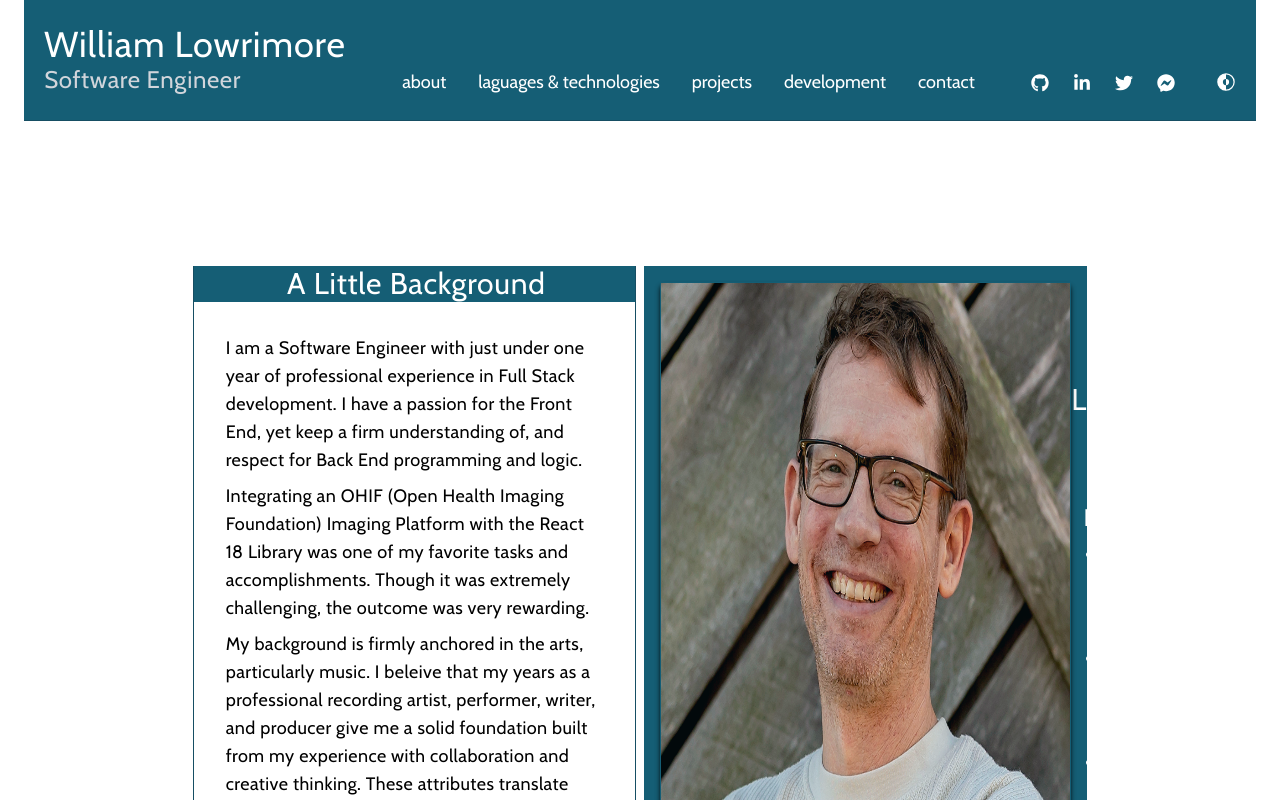
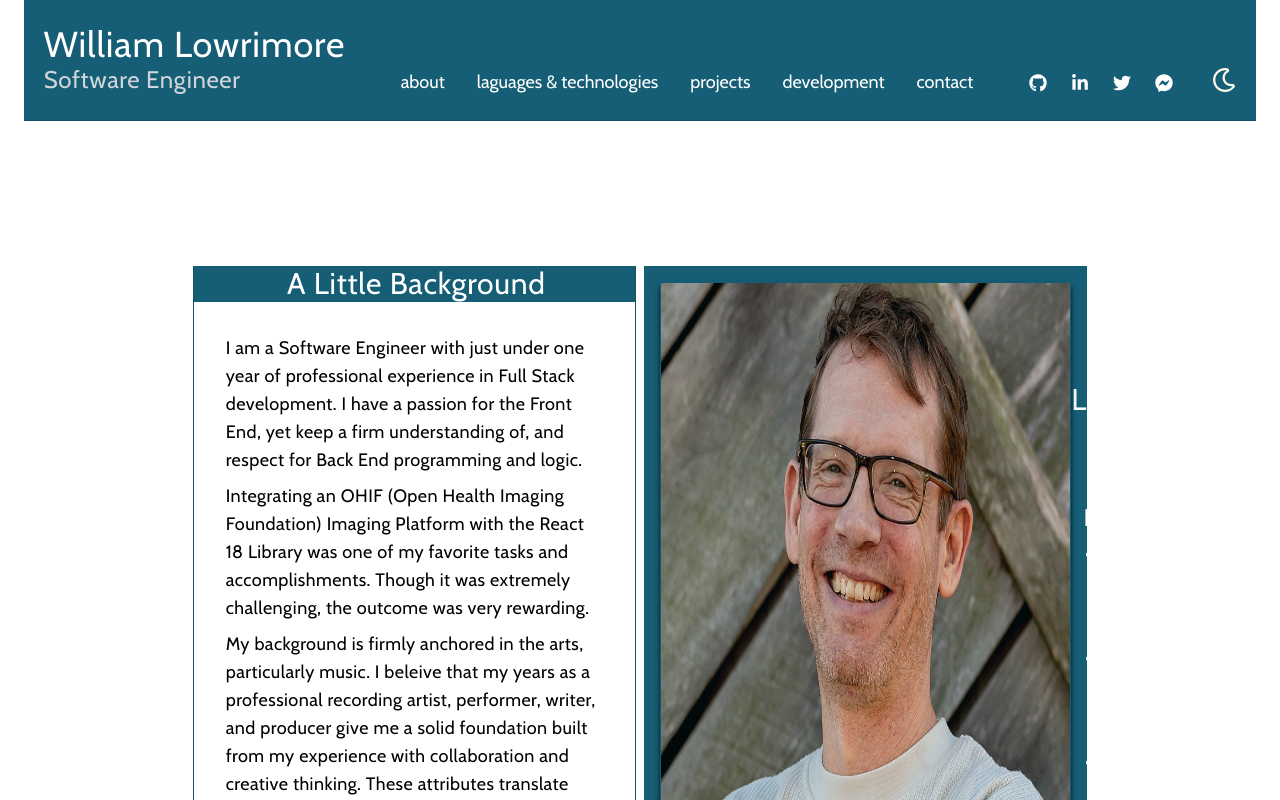
Before and after one commit to wlowrimore/reaxt_port23, a Next.js app: page / in a window 1280 px wide. Shown: the top 800 px of the page. Built offline with nearby package versions, Linux system fonts and the light colour scheme.

Commit message:
adds darkmode

```diff
--- /dev/null
+++ b/app/Providers.jsx
@@ -0,0 +1,12 @@
+"use client";
+import { ThemeProvider } from "next-themes";
+
+const Providers = ({ children }) => {
+  return (
+    <ThemeProvider enableSystem={true} attribute="class">
+      {children}
+    </ThemeProvider>
+  );
+};
+
+export default Providers;
--- /dev/null
+++ b/app/components/DarkModeBtn.jsx
@@ -0,0 +1,40 @@
+"use client";
+import { useState, useEffect } from "react";
+import { useTheme } from "next-themes";
+import { FaSun, FaRegMoon } from "react-icons/fa";
+
+const DarkModeBtn = () => {
+  const [mounted, setMounted] = useState(false);
+  const { systemTheme, theme, setTheme } = useTheme();
+
+  useEffect(() => {
+    setMounted(true);
+  }, []);
+
+  if (!mounted) {
+    return null;
+  }
+
+  const currentTheme = theme === "system" ? systemTheme : theme;
+
+  return (
+    <div>
+      {currentTheme === "dark" ? (
+        <FaSun
+          className="h-6 w-6 cursor-pointer text-orange-200 hover:text-orange-300"
+          onClick={() => {
+            setTheme("light");
+          }}
+        />
+      ) : (
+        <FaRegMoon
+          className="h-6 w-6 cursor-pointer text-yellow-50 hover:text-cyan-400"
+          onClick={() => {
+            setTheme("dark");
+          }}
+        />
+      )}
+    </div>
+  );
+};
+export default DarkModeBtn;
--- a/app/components/navigation/MainNav.jsx
+++ b/app/components/navigation/MainNav.jsx
@@ -6,15 +6,16 @@ import {
   FaFacebookMessenger,
 } from "react-icons/fa";
 import { IoInvertMode } from "react-icons/io5";
+import DarkModeBtn from "../DarkModeBtn";
 import { FiMenu } from "react-icons/fi";
 
 const MainNav = () => {
   return (
     <>
-      <header className="sticky top-0 bg-cyan-800 height-[10em] w-full lg:border-b border-cyan-900 lg:flex justify-around">
+      <header className="dark:bg-black sticky top-0 bg-cyan-800 height-[10em] w-full lg:border-b border-cyan-900 lg:flex justify-around">
         <div className="flex flex-col justify-end text-center lg:mb-6 lg:mt-6 lg:text-start">
           <Link href="/">
-            <h1 className="text-2xl lg:text-4xl text-white  hover:text-gray-300 tracking-wide">
+            <h1 className="text-2xl lg:text-4xl text-white dark:text-white  hover:text-gray-300 tracking-wide">
               William Lowrimore
             </h1>
           </Link>
@@ -146,11 +147,8 @@ const MainNav = () => {
             </li>
           </ul>
         </nav>
-
-        <div className="hidden lg:mb-7 lg:flex flex-col justify-end items-center text-cyan-900">
-          <p className="text-xl text-white hover:text-gray-300 hover:cursor-pointer">
-            <IoInvertMode />
-          </p>
+        <div className="hidden lg:mb-7 lg:flex flex-col justify-end items-center">
+          <DarkModeBtn />
         </div>
       </header>
     </>
--- a/app/layout.jsx
+++ b/app/layout.jsx
@@ -1,7 +1,7 @@
 import "../styles/globals.css";
 import MainNav from "./components/navigation/MainNav";
-
 import { Cabin } from "next/font/google";
+import Providers from "./Providers";
 
 const cabin = Cabin({
   weight: ["400", "500", "600", "700"],
@@ -15,10 +15,14 @@ export const metadata = {
 
 export default function RootLayout({ children }) {
   return (
-    <html lang="en">
+    <html className="h-full scroll-smooth" lang="en">
       <body className={`${cabin.className} h-screen mx-6`}>
-        <MainNav />
-        <div className="py-10 px-[7.2%] h-95">{children}</div>
+        <Providers>
+          <MainNav />
+          <div className="bg-white dark:bg-black dark:text-white py-10 px-[7.2%] h-95">
+            {children}
+          </div>
+        </Providers>
       </body>
     </html>
   );
--- a/package.json
+++ b/package.json
@@ -19,6 +19,7 @@
     "autoprefixer": "^10.4.14",
     "eslint": "8.45.0",
     "eslint-config-next": "13.4.12",
+    "next-themes": "^0.2.1",
     "postcss": "^8.4.27",
     "tailwindcss": "^3.3.3"
   }
--- a/styles/globals.css
+++ b/styles/globals.css
@@ -7,3 +7,13 @@ html {
   margin: 0;
   padding: 0;
 }
+
+body {
+  color: #000;
+  background-color: #fff;
+}
+
+[data-theme="dark"] body {
+  background-color: #000;
+  color: #fff;
+}
--- a/tailwind.config.js
+++ b/tailwind.config.js
@@ -5,6 +5,7 @@ module.exports = {
     "./pages/**/*.{js,ts,jsx,tsx,mdx}",
     "./components/**/*.{js,ts,jsx,tsx,mdx}",
   ],
+  darkMode: "class",
   theme: {
     extend: {},
   },
```
Also changed, not shown: 1 other file (tests, documents, lock files or other folders).
